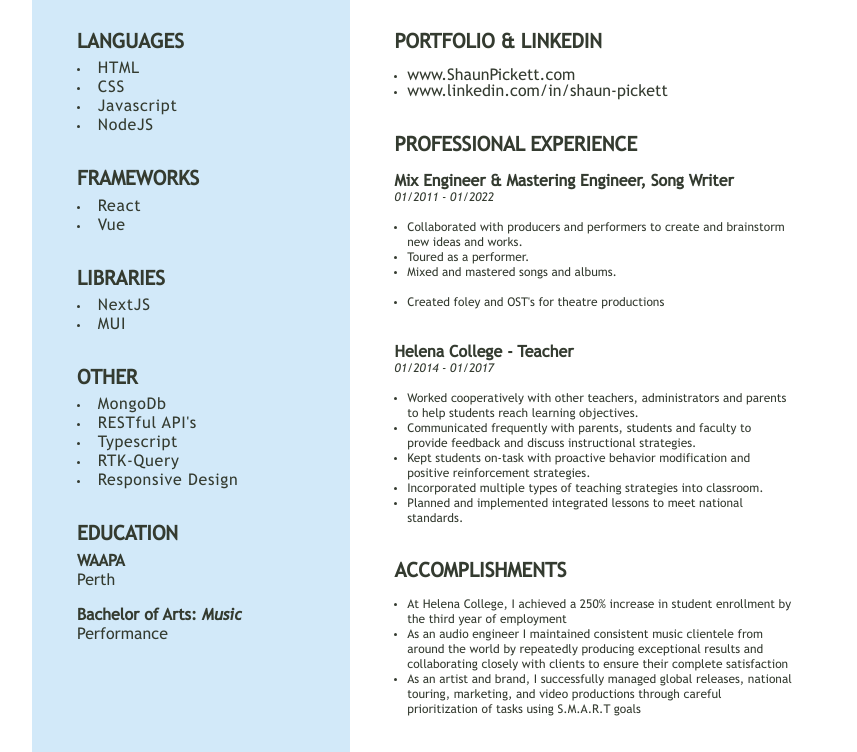
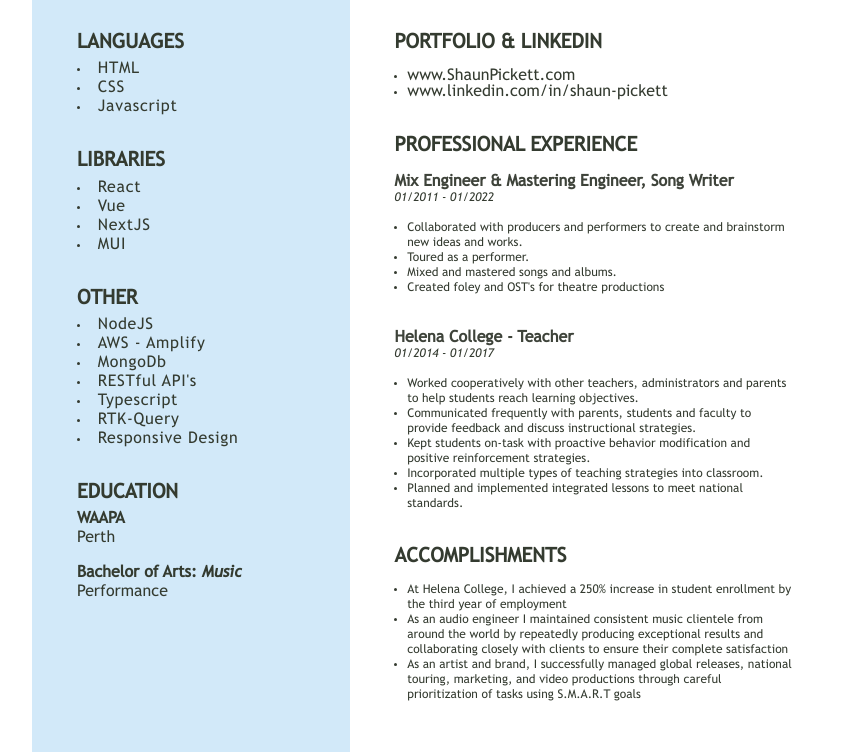
Before and after one commit to MusicShaun/Personal-Resume, a plain HTML site: page resume-folder/index.html in a window 1280 px wide. Shown: the part 340-1092 px from the top of the page, without its empty margins (211-1068 px from the left). Drawn offline with Linux system fonts and the light colour scheme.

Commit message:
Minor style updates

```diff
--- a/resume-folder/desktop-styles.css
+++ b/resume-folder/desktop-styles.css
@@ -20,6 +20,7 @@
   --COL1: 40%;
   --ROW1: 30%;
   --BLACK: #343b30;
+  --LESS-BLACK: #3e433a;
   --LEFT-COLUMN-MARGIN: 2.8rem;
   --TOP-MARGIN: 2rem;
   --BULLET-POINT-FONT-SIZE: 10px;
@@ -127,9 +128,11 @@ page {
   & .skills {
     font-size: 20px;
     padding-bottom: 0.4rem;
+    color: var(--BLACK);
   }
   & .skills-list {
     padding-bottom: 2rem;
+    color: var(--LESS-BLACK);
 
     & li {
       margin: 0 0 0 0.8rem;
@@ -224,6 +227,7 @@ page {
   }
   & .br-title {
     font-weight: 900;
+    color: var(--LESS-BLACK);
   }
   & .date {
     padding-bottom: 1rem;
--- a/resume-folder/index.html
+++ b/resume-folder/index.html
@@ -66,43 +66,29 @@
 
   <section class="bottom-left">
     <div class="bl-box">
-      <!-- <h3 class="skills">SKILLS</h3>
-      <ul class="skills-list">
-        <li><span>HTML</span></li>
-        <li><span>CSS / SASS</span></li>
-        <li><span>Javascript / Typescript</span></li>
-        <li><span>React / RTK-Query</span></li>
-        <li><span>Vue</span></li>
-        <li><span>REST API's</span></li>
-        <li><span>NodeJs</span></li>
-        <li><span>MongoDb</span></li>
-        <li><span>NextJs</span></li>
-        <li><span>Responsive Design</span></li>
-        <li><span>MUI</span></li>
-      </ul> -->
 
       <h3 class="skills">LANGUAGES</h3>
       <ul class="skills-list">
         <li><span>HTML</span></li>
         <li><span>CSS</span></li>
         <li><span>Javascript</span></li>
-        <li><span>NodeJS</span></li>
+
       </ul>
 
-      <h3 class="skills">FRAMEWORKS</h3>
+
+
+      <h3 class="skills">LIBRARIES</h3>
       <ul class="skills-list">
         <li><span>React</span></li>
         <li><span>Vue</span></li>
-      </ul>
-
-      <h3 class="skills">LIBRARIES</h3>
-      <ul class="skills-list">
         <li><span>NextJS</span></li>
         <li><span>MUI</span></li>
       </ul>
 
       <h3 class="skills">OTHER</h3>
       <ul class="skills-list">
+        <li><span>NodeJS</span></li>
+        <li><span>AWS - Amplify </span></li>
         <li><span>MongoDb</span></li>
         <li><span>RESTful API's</span></li>
         <li><span>Typescript</span></li>
@@ -139,7 +125,7 @@
         <ul  class="skills-list">
           <li class="br-list"><span>Collaborated with producers and performers to create and brainstorm new ideas and works.</span></li>
           <li class="br-list"><span>Toured as a performer.</span></li>
-          <li class="br-list"><span>Mixed and mastered songs and albums.</span</li>
+          <li class="br-list"><span>Mixed and mastered songs and albums.</span></li>
           <li class="br-list"><span>Created foley and OST's for theatre productions</span></li>
         </ul>
         <p class="br-title">Helena College - Teacher</p>
```
